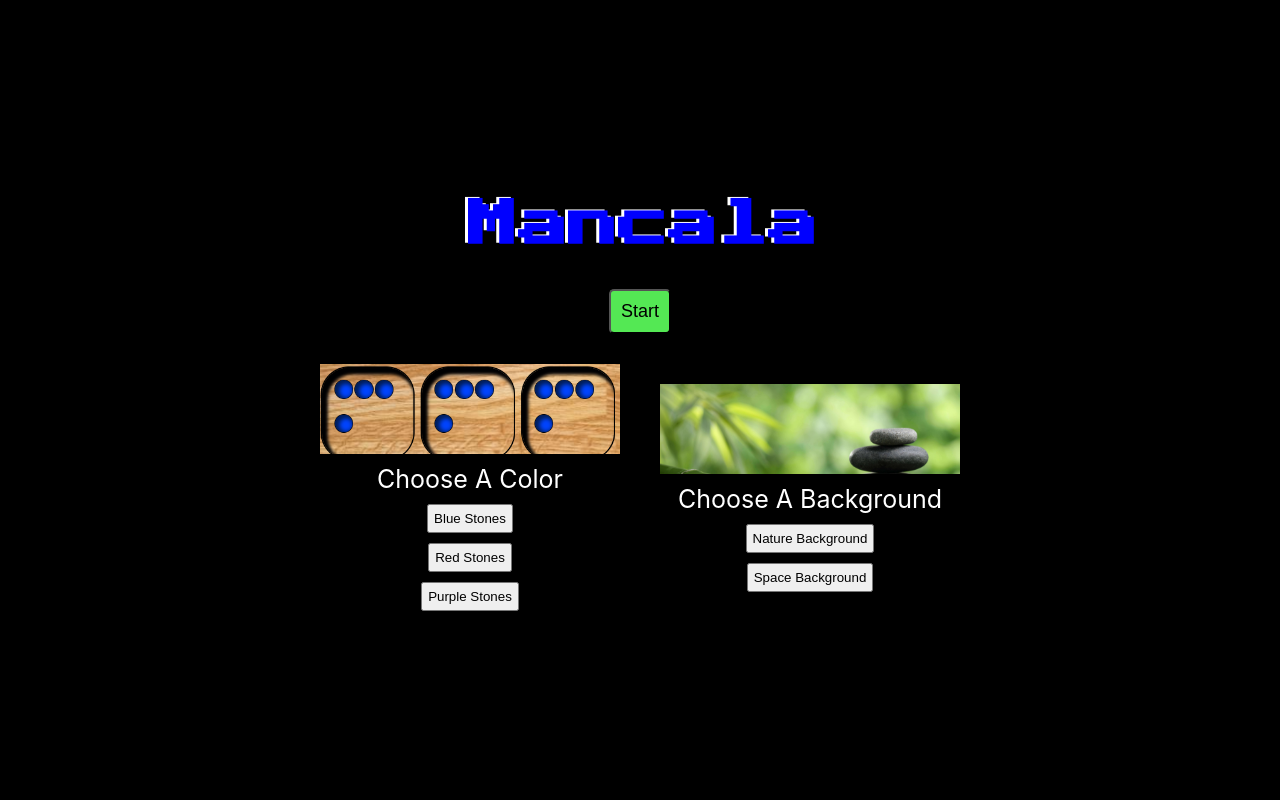
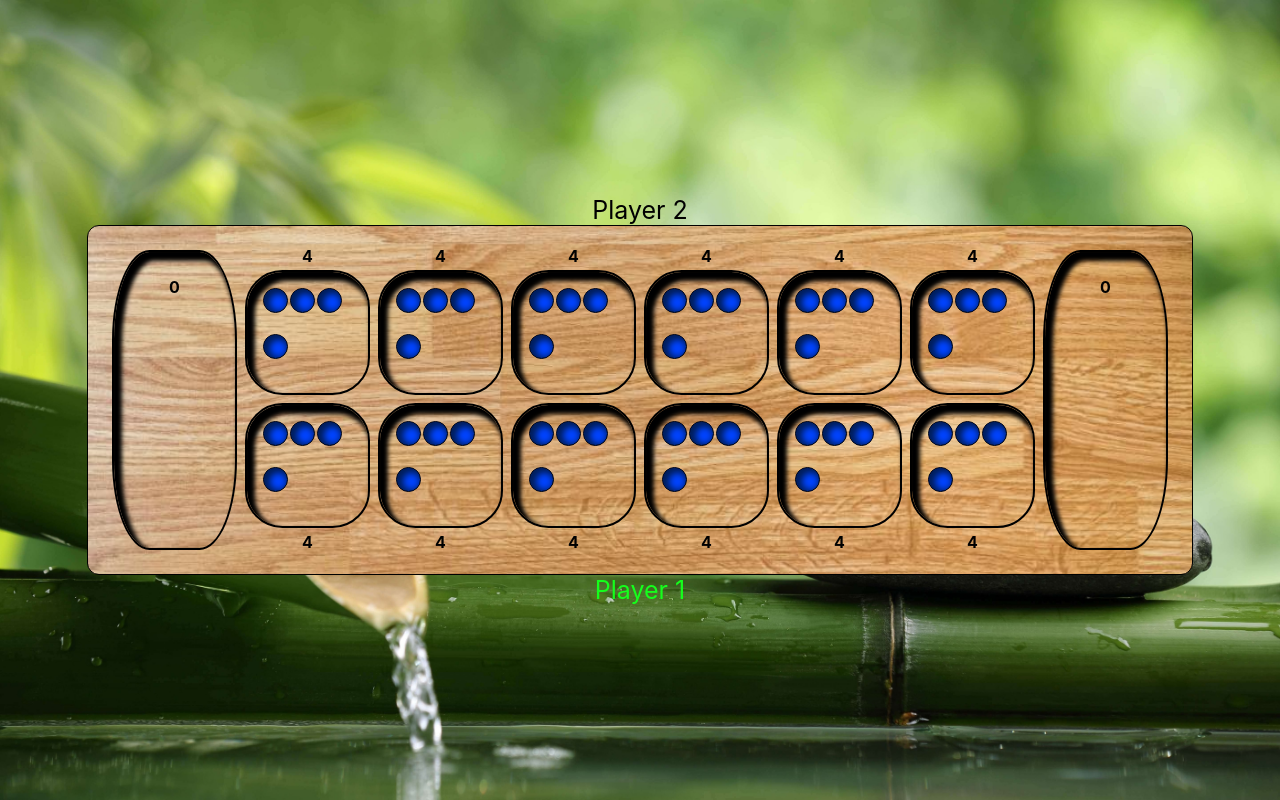
Before and after one commit to mikegv/mancala, a React (Create React App) app: page / in a window 1280 px wide. Built offline with nearby package versions, Linux system fonts and the light colour scheme.

Commit message:
took out other return statement

```diff
--- a/src/App.js
+++ b/src/App.js
@@ -169,13 +169,7 @@ function App() {
           setNumberOfStonesInMove(prevState => prevState - 1)
         }
 
-        /* if (board[1] === 0 & board[2] === 0 & board[3] === 0 & board[4] === 0 & board[5] === 0 & board[6] === 0 & !isMoving) {
-          setGameOver(true)
-        } */
-        /* if (board[8] === 0 & board[9] === 0 & board[10] === 0 & board[11] === 0 & board[12] === 0 & board[13] === 0 ) {
-          if(numberOfStonesInMove === 0)
-          setGameOver(true)
-        } */
+
       return
     }
 
@@ -184,8 +178,7 @@ function App() {
 
     else if(stonesAnimationPosition.index === 6 & !player1){/*else if player 2 and goes by player 1 store then skip that store*/
     setStonesAnimationPosition(prevState => ({...prevState, startY: topOfBoard, startX: prevState.endX , endX: prevState.endX + moveXBy, index: prevState.index + 1 }))
-      /* setNumberOfStonesInMove(prevState => prevState - 1) */
-      /* setBoard(prevState => [...prevState, prevState[stonesAnimationPosition.index + 1]++ ]) */
+
   }else if(stonesAnimationPosition.index === 13){
       if(player1){
         setStonesAnimationPosition(prevState => ({...prevState, startY: topOfBoard.current.offsetTop + 300, startX: prevState.startX, endX: prevState.endX + 150  , index: 0}))
@@ -236,23 +229,7 @@ function App() {
     state[pocketIndex] = 0
     //distribute stones around
 
-/*
-    while (stones > 0) {
-      console.log('going in index > ', index)
-      console.log('stones left > ', stones)
 
-      if (state[index] === undefined) index = 0
-
-      if (player1 && index === 0) {
-        index = 1
-      } else if (!player1 && index === 7) {
-        index = 8
-      }
-
-      state[index]++
-      index++
-      stones--
-    } */
 
     index--
     ///if you landed on am empty house steal the other players stones
@@ -283,9 +260,6 @@ function App() {
 
 
 
-      // setBoard([...state])
-
-      // return
     }
     if (state[8] === 0 & state[9] === 0 & state[10] === 0 & state[11] === 0 & state[12] === 0 & state[13] === 0 & numberOfStonesInMove === 0) {
 
@@ -340,17 +314,17 @@ function App() {
     setShowStartScreen(false)
   }
 
-  if(showStartScreen){
-    return(
-        <StartScreen
-          themeClickHandler={themeClickHandler}
-          startGameButtonHandler={startGameButtonHandler}
-          backgroundClickHandler={backgroundClickHandler}
-          backgroundImage={backgroundImage}
-          theme={theme}
-        />
-      )
-  }
+  // if(showStartScreen){
+  //   return(
+  //       <StartScreen
+  //         themeClickHandler={themeClickHandler}
+  //         startGameButtonHandler={startGameButtonHandler}
+  //         backgroundClickHandler={backgroundClickHandler}
+  //         backgroundImage={backgroundImage}
+  //         theme={theme}
+  //       />
+  //     )
+  // }
 
   let backgroundImageUrl = backgroundImage === 'img1' ? img1 : img2
 
```
